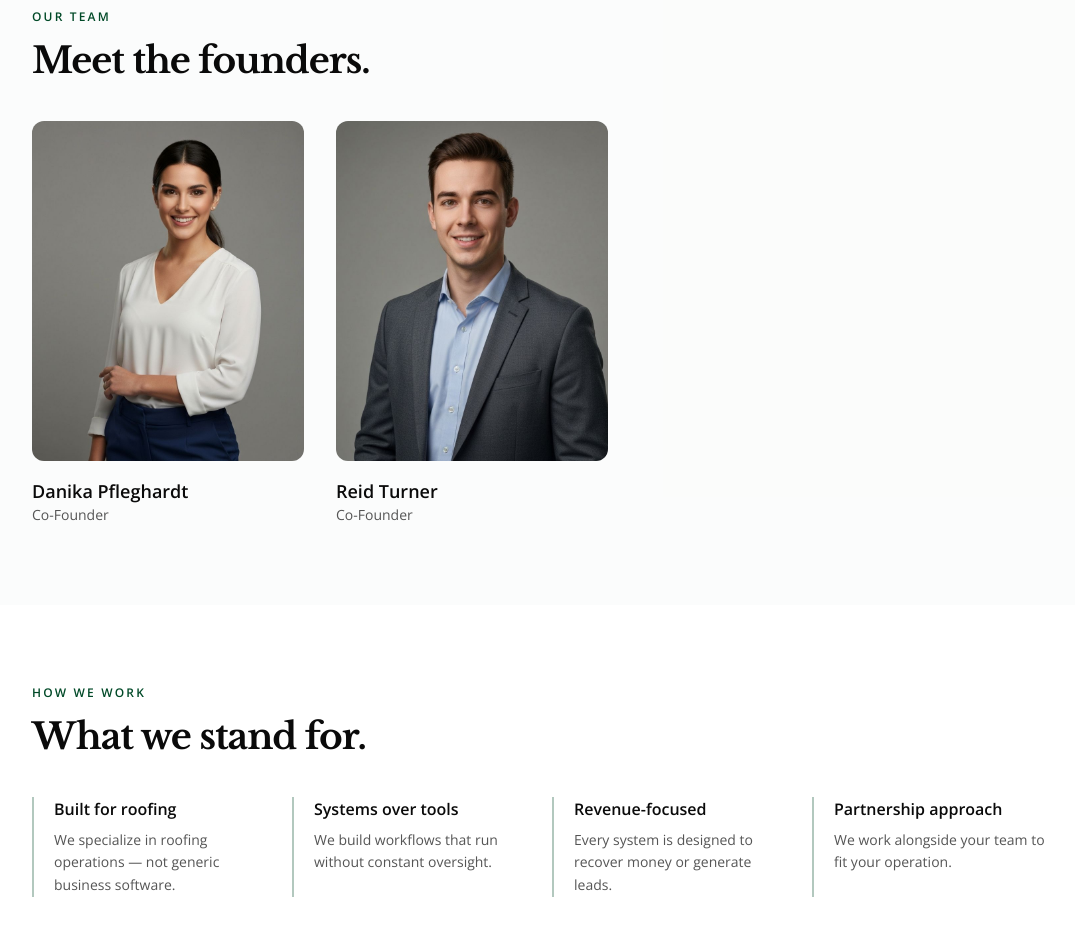
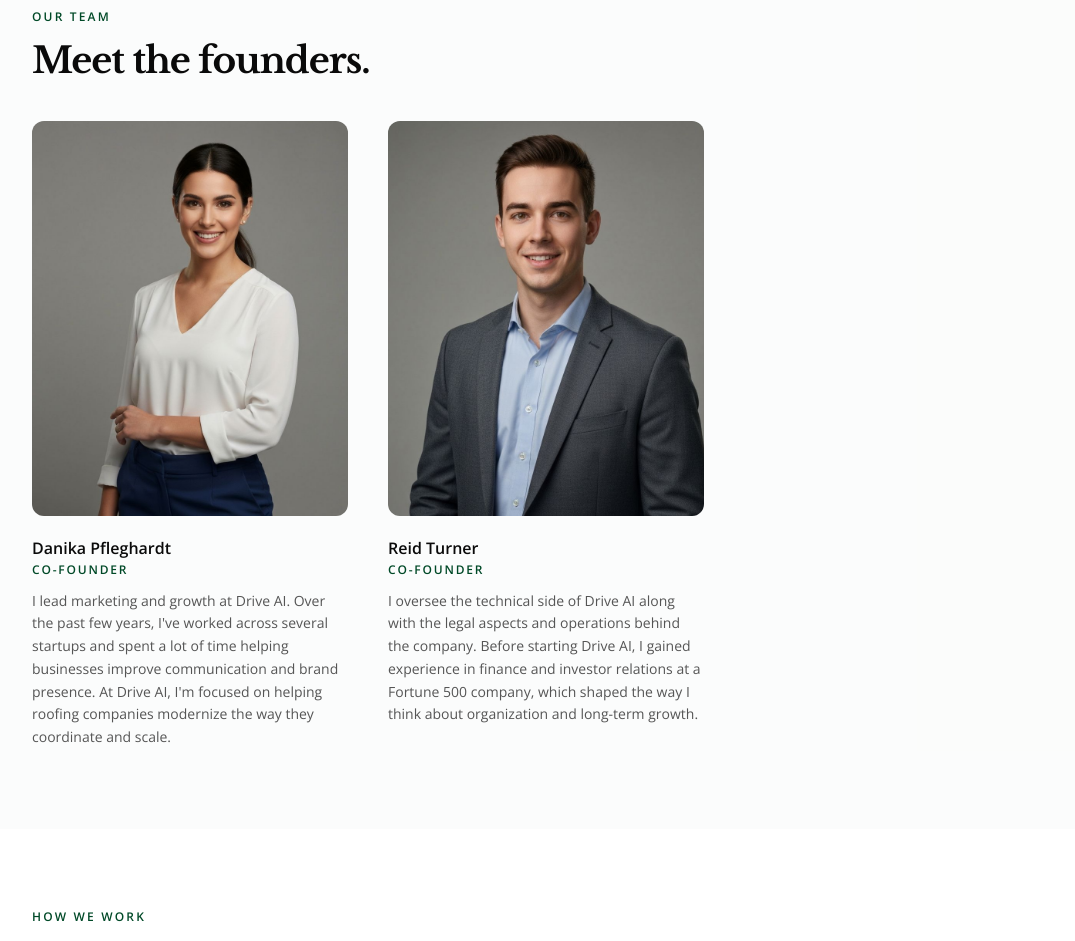
Before and after one commit to Drive-AI-LLC/drive-ai-website, a Next.js app: page /about in a window 1280 px wide. Shown: the part 520-1461 px from the top of the page, without its empty margins (100-1175 px from the left). Built offline with nearby package versions, Linux system fonts and the light colour scheme.

Commit message:
feat: enhance founder bio display in card grid\n\nAdd exact bio text and adjust role label styling for clarity.

```diff
--- a/app/about/page.tsx
+++ b/app/about/page.tsx
@@ -14,11 +14,13 @@ const founders = [
     name: "Danika Pfleghardt",
     role: "Co-Founder",
     image: "/images/team/danika.jpg",
+    bio: "I lead marketing and growth at Drive AI. Over the past few years, I've worked across several startups and spent a lot of time helping businesses improve communication and brand presence. At Drive AI, I'm focused on helping roofing companies modernize the way they coordinate and scale.",
   },
   {
     name: "Reid Turner",
     role: "Co-Founder",
     image: "/images/team/reid.jpg",
+    bio: "I oversee the technical side of Drive AI along with the legal aspects and operations behind the company. Before starting Drive AI, I gained experience in finance and investor relations at a Fortune 500 company, which shaped the way I think about organization and long-term growth.",
   },
 ]
 
@@ -73,10 +75,10 @@ export default function AboutPage() {
             Meet the founders.
           </h2>
 
-          <div className="grid sm:grid-cols-2 gap-8 max-w-xl">
+          <div className="grid sm:grid-cols-2 gap-10 max-w-2xl">
             {founders.map((founder) => (
               <div key={founder.name} className="flex flex-col">
-                <div className="aspect-[4/5] relative rounded-lg overflow-hidden bg-muted mb-4">
+                <div className="aspect-[4/5] relative rounded-lg overflow-hidden bg-muted mb-5">
                   <Image
                     src={founder.image}
                     alt={founder.name}
@@ -84,11 +86,14 @@ export default function AboutPage() {
                     className="object-cover"
                   />
                 </div>
-                <h3 className="text-lg font-semibold text-foreground">
+                <h3 className="text-base font-semibold text-foreground">
                   {founder.name}
                 </h3>
-                <p className="text-sm text-muted-foreground">
+                <p className="text-xs text-primary uppercase tracking-[0.15em] font-semibold mt-0.5 mb-3">
                   {founder.role}
+                </p>
+                <p className="text-sm text-muted-foreground leading-relaxed">
+                  {founder.bio}
                 </p>
               </div>
             ))}
```
